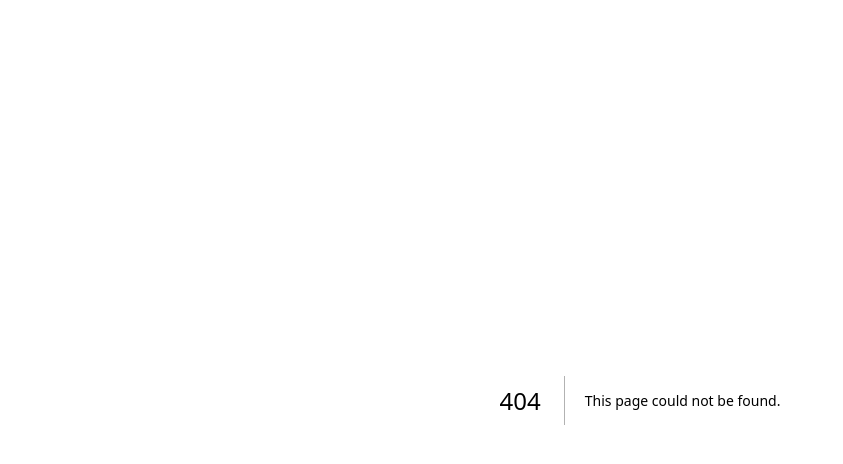
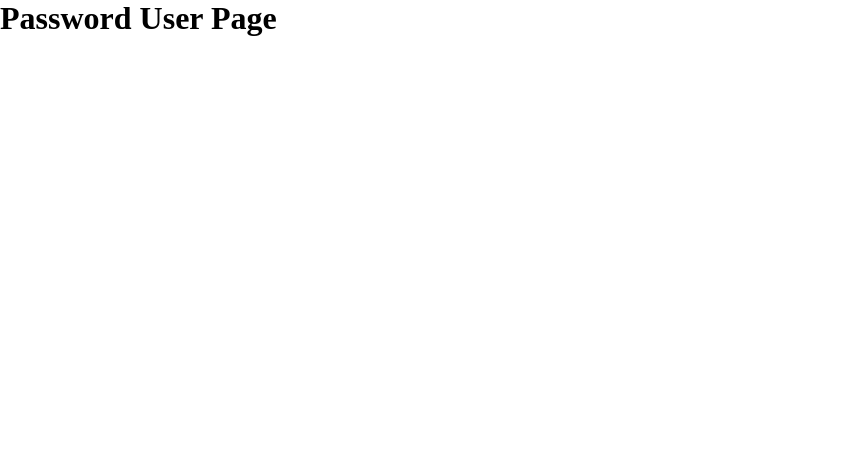
Before and after one commit to Anandarahmawati24/PBF-2026, a Next.js app in the folder Pertemuan_3/: page /user/password in a window 1280 px wide. Before the commit this address had no page. Shown: the top 464 px of the page, without its empty margins (0-843 px from the left). Built offline with nearby package versions, Linux system fonts and the light colour scheme.

Commit message:
Langkah 3 b Nested Routing Lebih dalam Jobsheet 3

```diff
--- /dev/null
+++ b/Pertemuan_3/src/pages/user/password/index.tsx
@@ -0,0 +1,9 @@
+const UserPasswordSettingPage = () => {
+  return (
+    <div>
+      <h1>Password User Page</h1>
+    </div>
+  );
+};
+
+export default UserPasswordSettingPage;
```
